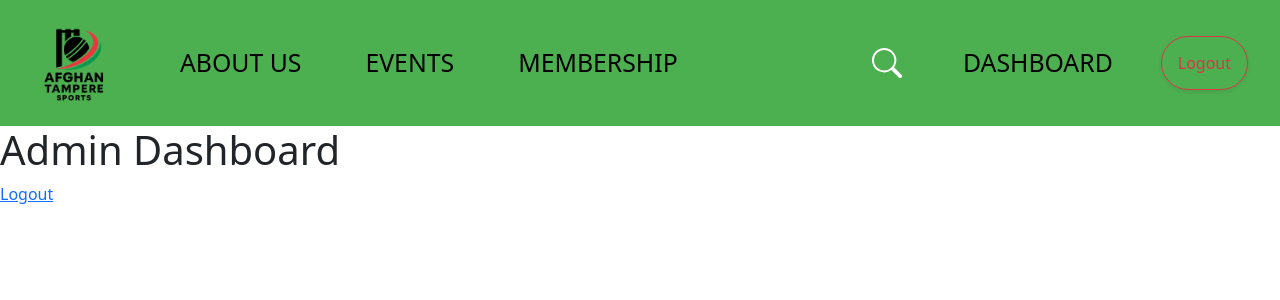
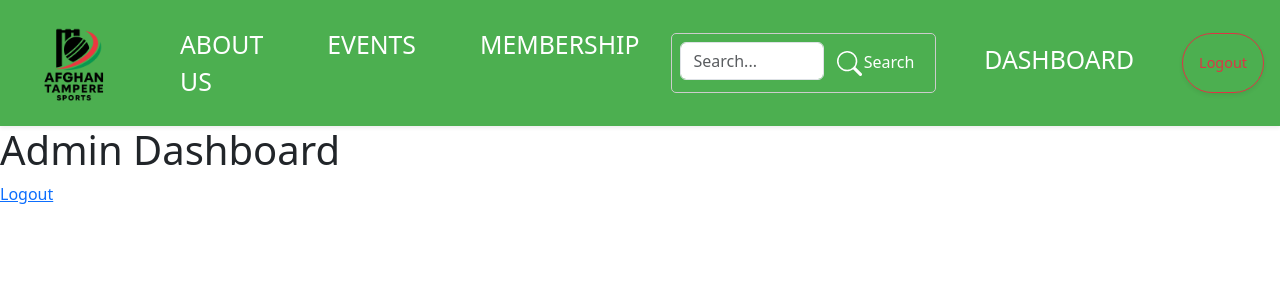
Before and after one commit to MasoodAhmadi/CRI, a Next.js app: page /unused in a window 1280 px wide. Shown: the top 300 px of the page. Built offline with nearby package versions, Linux system fonts and the light colour scheme; no server answers; sample sign-in values are in the browser's storage.

Commit message:
navbar css updated

```diff
--- a/app/components/navbar.css
+++ b/app/components/navbar.css
@@ -1,14 +1,62 @@
+/* Navbar styles */
+.navbar-custom {
+  background-color: #232323;
+  color: #ffffff;
+}
+
+.navbar-custom .navbar-brand {
+  font-size: 1.5rem;
+  font-weight: bold;
+  color: #ffffff;
+  line-height: 1.2;
+}
+
+.navbar-custom .navbar-brand:hover {
+  color: #ffcc00;
+}
+
+.navbar-custom .nav-link-custom {
+  font-size: 1rem;
+  font-weight: 500;
+  color: #ffffff;
+  transition: color 0.3s ease, box-shadow 0.3s ease;
+}
+
+.navbar-custom .nav-link-custom:hover {
+  color: #ffcc00;
+  box-shadow: 0px 0px 10px 2px #ffcc00;
+  border-radius: 5px;
+}
+
+.navbar-custom .btn {
+  font-size: 0.9rem;
+  font-weight: 500;
+  transition: background-color 0.3s ease, color 0.3s ease;
+}
+
+.navbar-custom .btn-outline-danger:hover {
+  background-color: #dc3545;
+  color: #ffffff;
+}
+
+/* Accessibility improvements */
+.navbar-custom .nav-link-custom:focus,
+.navbar-custom .btn:focus {
+  outline: 2px solid #ffffff;
+  outline-offset: 2px;
+}
+
 .navbar-custom {
   background-color: #4caf50;
 }
 
 .navbar-custom .nav-link,
 .navbar-custom .navbar-brand {
-  color: black !important;
+  color: rgb(255, 255, 255) !important;
 }
 
 .navbar-custom .nav-link:hover {
-  color: black !important;
+  color: rgb(255, 255, 255) !important;
 }
 
 .navbar-large-text .nav-link,
@@ -23,19 +71,26 @@
   margin-right: 1.5rem;
 }
 
+/* Login button styles */
 .custom-login-btn {
-  background-color: #28a745 !important;
-  border-color: #28a745 !important;
-  color: #fff !important;
-}
-.custom-login-btn:hover,
-.custom-login-btn:focus {
-  background-color: #218838 !important;
-  border-color: #218838 !important;
+  background-color: transparent;
+  color: #ffffff;
+  padding: 0.5rem 1rem;
+  border: none;
+  border-radius: 5px;
+  cursor: pointer;
+  font-size: 1rem;
+  transition: color 0.3s ease, background-color 0.3s ease;
 }
 
+.custom-login-btn:hover {
+  color: #ffffff;
+  box-shadow: 0px 0px 10px 2px #ffcc00;
+
+  background-color: transparent;
+}
 .navbar-large-text .nav-link:hover,
 .navbar-large-text .nav-link:focus {
-  color: #dc3545 !important;
+  color: #ffffff !important;
   transition: color 0.2s;
 }
--- a/app/components/navbars.jsx
+++ b/app/components/navbars.jsx
@@ -30,8 +30,7 @@ function Navbars() {
       <Navbar
         collapseOnSelect
         expand="lg"
-        style={{ backgroundColor: "" }}
-        className="navbar-custom px-3 navbar-large-text"
+        className="navbar-custom px-3 navbar-large-text shadow-sm"
       >
         <Navbar.Brand href="/" className="ms-2">
           <Image
@@ -46,19 +45,30 @@ function Navbars() {
 
         <Navbar.Toggle aria-controls="responsive-navbar-nav" />
         <Navbar.Collapse id="responsive-navbar-nav">
-          <Nav className="">
-            <Nav.Link href="/#about">ABOUT US</Nav.Link>
-            <Nav.Link href="/#events">EVENTS</Nav.Link>
-            <Nav.Link href="/membership">MEMBERSHIP</Nav.Link>
+          {/* Left side links */}
+          <Nav className="me-auto">
+            <Nav.Link href="/#about" className="nav-link-custom">
+              ABOUT US
+            </Nav.Link>
+            <Nav.Link href="/#events" className="nav-link-custom">
+              EVENTS
+            </Nav.Link>
+            <Nav.Link href="/membership" className="nav-link-custom">
+              MEMBERSHIP
+            </Nav.Link>
           </Nav>
-          <Nav className="ms-auto me-3 gap-3">
+
+          {/* Right side links/buttons */}
+          <Nav className="ms-auto gap-3">
             <SearchButton />
             {userLoggedIn ? (
               <>
-                <Nav.Link href="/dashboard">DASHBOARD</Nav.Link>
+                <Nav.Link href="/dashboard" className="nav-link-custom">
+                  DASHBOARD
+                </Nav.Link>
                 <Button
                   variant="outline-danger"
-                  size=""
+                  size="sm"
                   onClick={handleLogout}
                   className="rounded-pill px-3 py-1 text-nowrap shadow-sm"
                 >
@@ -68,9 +78,9 @@ function Navbars() {
             ) : (
               <>
                 <Button
-                  size=""
+                  size="sm"
                   onClick={() => setShowLogin(true)}
-                  className="rounded-pill px-3 py-1 text-nowrap shadow-sm custom-login-btn"
+                  className="px-3 py-1 text-nowrap custom-login-btn"
                 >
                   Login
                 </Button>
--- /dev/null
+++ b/app/components/search.css
@@ -0,0 +1,67 @@
+.search-container {
+  display: flex; /* Use flexbox for alignment */
+  align-items: center; /* Vertically align items */
+  justify-content: flex-start; /* Align items to the left */
+  border: 1px solid #ccc;
+  border-radius: 5px;
+  padding: 0.5rem; /* Adjust padding for better spacing */
+  background-color: transparent;
+  width: fit-content; /* Adjust width based on content */
+}
+
+.search-container h4 {
+  margin: 0; /* Remove default margin */
+  font-size: 1rem; /* Adjust font size */
+  color: #ffffff;
+}
+
+.search-container .search-icon {
+  margin-left: 0.5rem; /* Add spacing between the icon and text */
+  color: #555;
+  cursor: pointer;
+  transition: color 0.3s ease;
+}
+
+.search-container .search-icon:hover {
+  color: #ffcc00; /* Gold hover effect */
+}
+
+.search-input {
+  border: none;
+  outline: none;
+  font-size: 0.9rem;
+  padding: 0.25rem;
+  margin-right: 0.5rem;
+  flex: 1; /* Allow input to grow */
+}
+
+.search-input::placeholder {
+  color: #aaa;
+}
+
+.search-icon {
+  color: #555;
+  cursor: pointer;
+  transition: color 0.3s ease;
+}
+
+.search-icon:hover {
+  color: #ffcc00; /* Gold hover effect */
+}
+
+.search-button {
+  background-color: #000000;
+  border: none;
+  color: #e40000;
+  padding: 0.25rem 0.5rem;
+  border-radius: 5px;
+  cursor: pointer;
+  font-size: 0.9rem;
+  margin-left: 0.5rem;
+  transition: background-color 0.3s ease, color 0.3s ease;
+}
+
+.search-button:hover {
+  background-color: #232323;
+  color: #fff;
+}
--- a/app/components/search.jsx
+++ b/app/components/search.jsx
@@ -2,11 +2,37 @@
 import React, { useEffect, useState } from "react";
 import { Button } from "react-bootstrap";
 import { Search } from "react-bootstrap-icons";
+import "./search.css";
+export default function SearchButton() {
+  const [isVisible, setIsVisible] = useState(true);
 
-export default function SearchButton({ onClick }) {
+  const handleSearch = () => {
+    setIsVisible((prev) => prev);
+  };
   return (
-    <Button variant="none" onClick={onClick} style={{ color: "white" }}>
-      <Search size={30} /> {/* You can adjust the size */}
-    </Button>
+    <div className="search-container">
+      {isVisible && (
+        <input
+          type="text"
+          className="form-control serach-input mb-1"
+          placeholder="Search..."
+          onChange={(e) => console.log(e.target.value)}
+          aria-label="Search"
+        />
+      )}
+      <Button
+        variant="none"
+        onClick={handleSearch}
+        style={{
+          color: "white",
+          display: "flex",
+          alignItems: "center",
+          gap: "2px",
+        }}
+      >
+        <Search size={25} title="search" />
+        <h4>Search</h4>
+      </Button>
+    </div>
   );
 }
--- a/app/login/login.jsx
+++ b/app/login/login.jsx
@@ -5,7 +5,7 @@ import { useRouter } from "next/navigation";
 import { Button, Card, Form } from "react-bootstrap";
 import { ToastContainer, toast } from "react-toastify";
 
-const Login = ({ onSwitchToRegister, onRegisterSuccess }) => {
+const Login = ({ onSwitchToRegister }) => {
   const router = useRouter();
 
   const [email, setEmail] = useState("");
--- /dev/null
+++ b/app/styles/Navbar.css
@@ -0,0 +1,36 @@
+/* Navbar styles */
+.navbar-custom {
+  background-color: #232323; /* Dark background */
+  color: #ffffff; /* White text */
+}
+
+/* Navbar link hover effect */
+.navbar-custom .nav-link-custom {
+  font-size: 1rem;
+  font-weight: 500;
+  color: #ffffff;
+  transition: color 0.3s ease, background-color 0.3s ease;
+}
+
+.navbar-custom .nav-link-custom:hover {
+  color: #ffcc00; /* Gold hover effect */
+  background-color: rgba(255, 255, 255, 0.1); /* Subtle background hover */
+  border-radius: 5px; /* Rounded hover effect */
+}
+
+/* Login button styles */
+.custom-login-btn {
+  background-color: transparent; /* Match navbar background */
+  color: #ffffff; /* White text */
+  padding: 0.5rem 1rem; /* Adjust padding for better spacing */
+  border: none;
+  border-radius: 5px; /* Rounded corners */
+  cursor: pointer;
+  font-size: 1rem;
+  transition: color 0.3s ease, background-color 0.3s ease;
+}
+
+.custom-login-btn:hover {
+  color: #ffcc00; /* Gold hover effect */
+  background-color: rgba(255, 255, 255, 0.1); /* Subtle background hover */
+}
```
